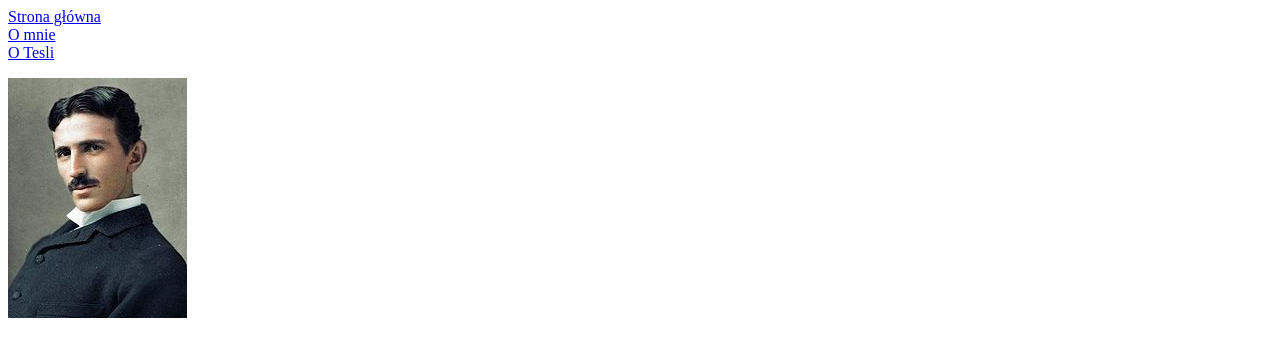
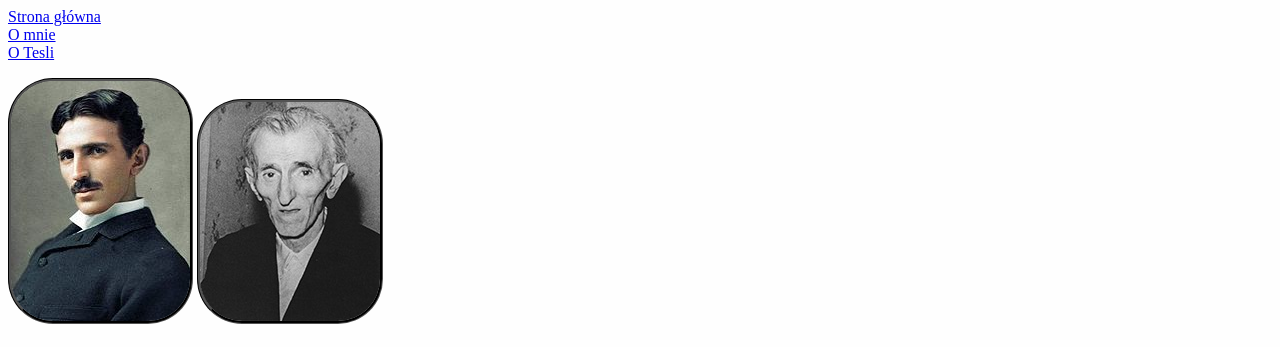
Before and after one commit to norbert-lukaszuk/homepage, a plain HTML site: page nikola.html in a window 1280 px wide. Shown: the top 347 px of the page. Drawn offline with Linux system fonts and the light colour scheme.

Commit message:
new tesla imige

```diff
--- a/nikola.html
+++ b/nikola.html
@@ -15,7 +15,9 @@
 
 </header>
 <section>
-    <p><img src="NikolaTesla.jpg" alt="Nikola Tesla rok 1879"></p>
+    <p><img class="teslaImg" src="NikolaTesla.jpg" alt="Nikola Tesla rok 1879">
+        <img class="teslaImg" src="nikola_tesla_last_image.jpg" alt="Nikola Tesla last image">
+    </p>
 </section>
 <body>
     <section id="wskrocie">
--- a/style.css
+++ b/style.css
@@ -1,5 +1,12 @@
 body {
 	background: #fefefe;
+}
+.teslaImg{
+	border-radius: 45px;
+	border-style: groove;
+	border-width: 3px;
+	border-color: black;
+
 }
 .firstHeader{
 	color: black;
```
Also changed, not shown: nikola_tesla_last_image.jpg (added).
